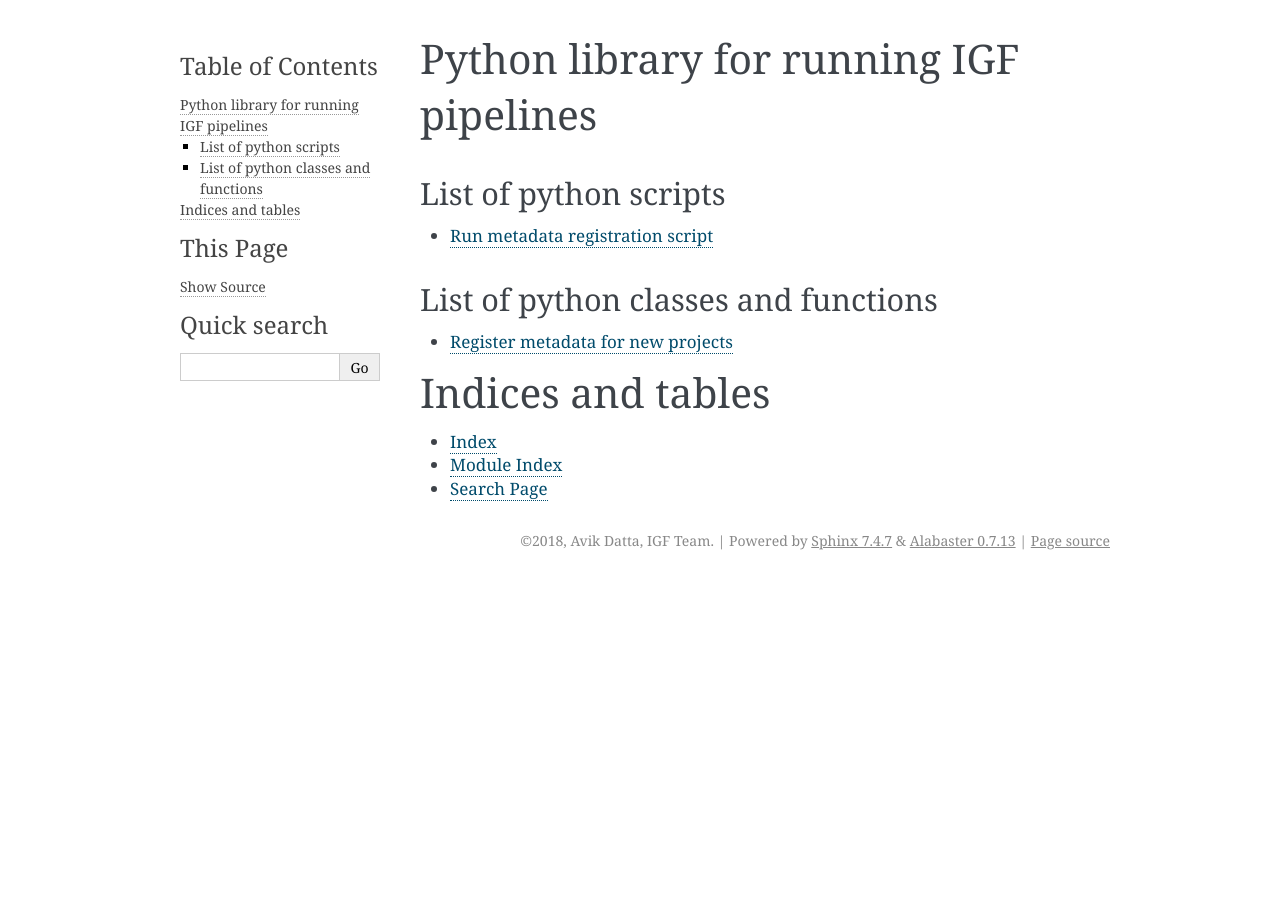
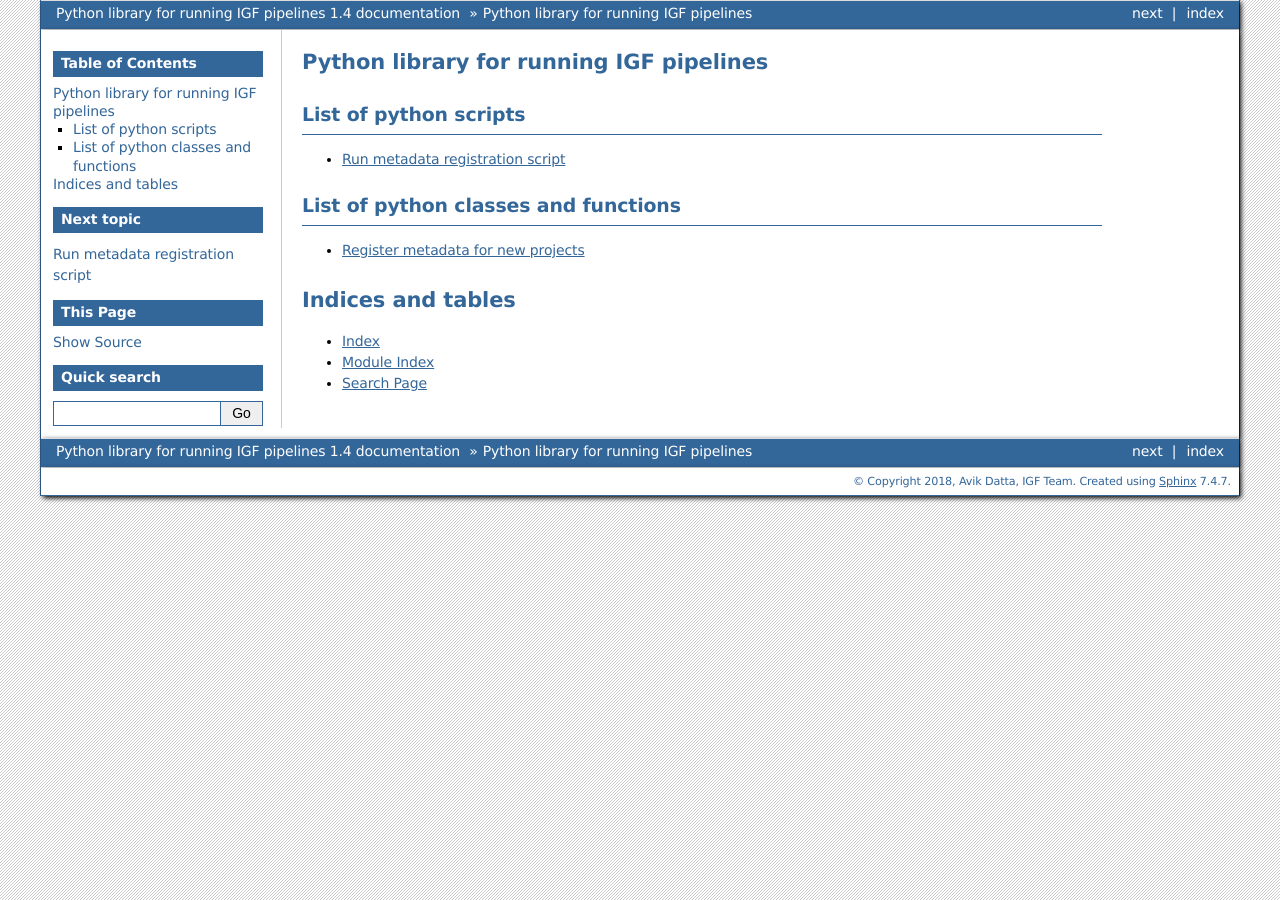
Before and after one commit to imperial-genomics-facility/data-management-python, a Sphinx documentation site: the page built from doc/index.rst, in a window 1280 px wide. Built offline with Sphinx 7.4.7, drawn with Linux system fonts in a browser that asks for light colours.

Commit message:
updated sphinx conf

```diff
--- a/doc/conf.py
+++ b/doc/conf.py
@@ -12,9 +12,9 @@
 # add these directories to sys.path here. If the directory is relative to the
 # documentation root, use os.path.abspath to make it absolute, like shown here.
 #
-# import os
-# import sys
-# sys.path.insert(0, os.path.abspath('.'))
+import os
+import sys
+sys.path.insert(0, os.path.abspath('../'))
 
 
 # -- Project information -----------------------------------------------------
@@ -76,7 +76,7 @@ pygments_style = 'sphinx'
 # The theme to use for HTML and HTML Help pages.  See the documentation for
 # a list of builtin themes.
 #
-html_theme = 'alabaster'
+html_theme = 'bizstyle'
 
 # Theme options are theme-specific and customize the look and feel of a theme
 # further.  For a list of options available for each theme, see the
```
